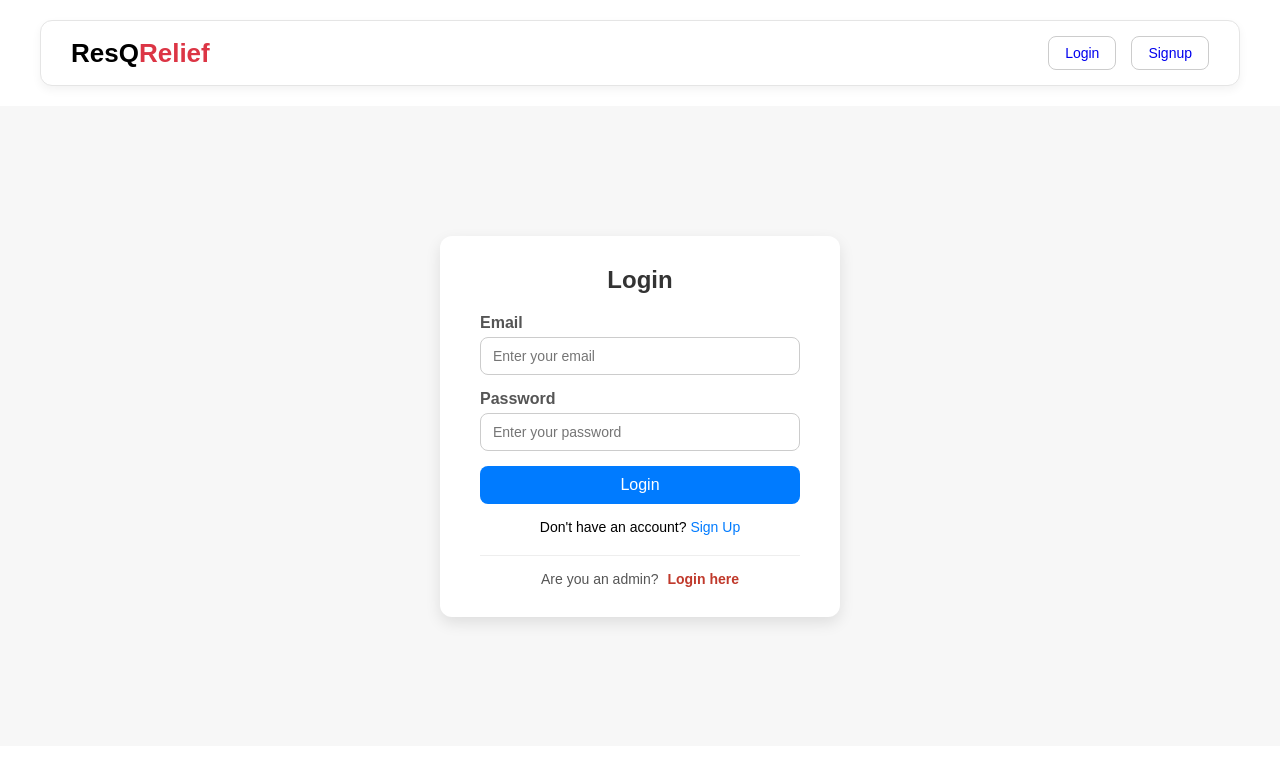
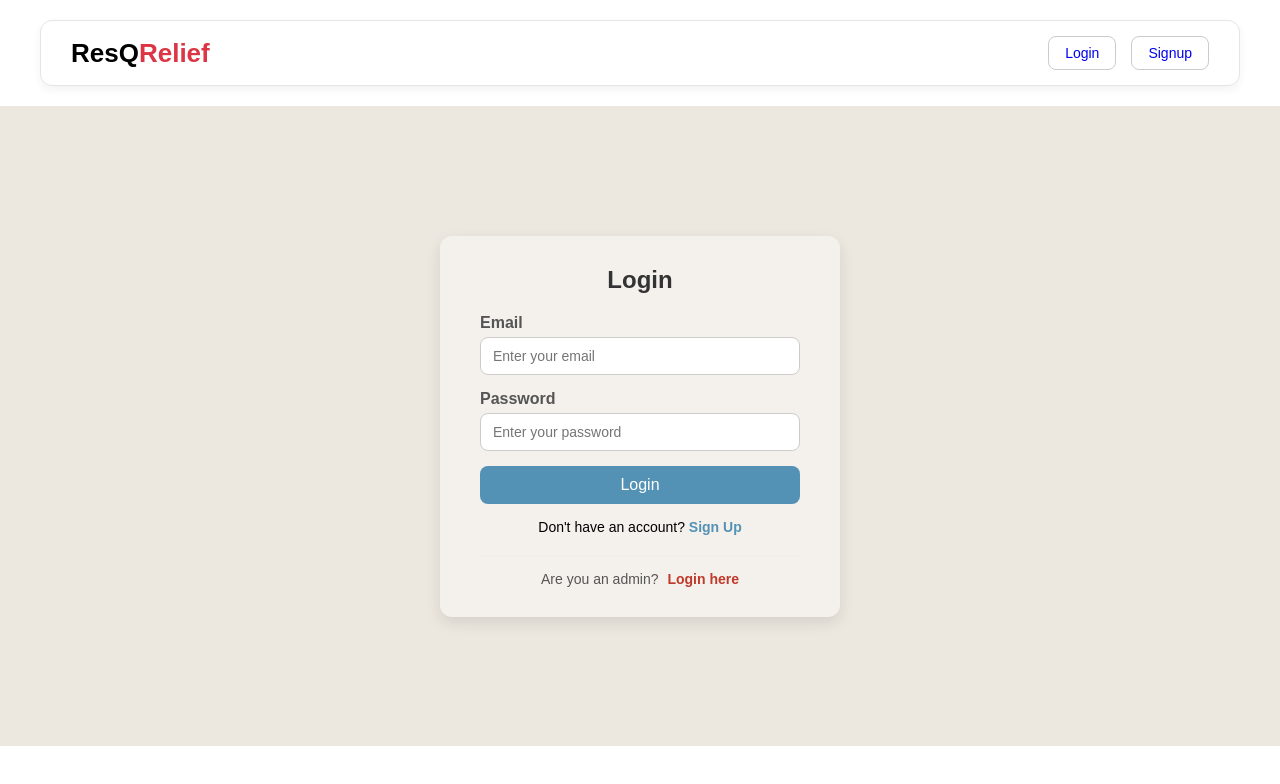
Before and after one commit to Nishat-Annan-Mim/ResQrelief, a React (Vite) app in the folder client/: page /login in a window 1280 px wide. Shown: the top 784 px of the page. Built offline with nearby package versions, Linux system fonts and the light colour scheme.

Commit message:
login signup css change

```diff
--- a/client/src/Components/Login.css
+++ b/client/src/Components/Login.css
@@ -4,13 +4,13 @@
     justify-content: center;
     align-items: center;
     min-height: 80vh;
-    background-color: #f7f7f7;
+    background-color:  #ede8df;
     padding: 20px;
 }
 
 /* Card style */
 .login-card {
-    background: white;
+    background:  #f4f1ec;
     padding: 30px 40px;
     border-radius: 12px;
     box-shadow: 0 6px 15px rgba(0, 0, 0, 0.1);
@@ -46,7 +46,7 @@
 .login-btn-loginpage {
     width: 100%;
     padding: 10px;
-    background: #007bff;
+    background: #5392b5;
     color: white;
     font-size: 16px;
     border: none;
@@ -56,7 +56,7 @@
 }
 
 .login-btn:hover {
-    background: #0056b3;
+    background:  #5392b5;
     transform: translateY(-2px);
     box-shadow: 0 4px 10px rgba(0, 0, 0, 0.1);
 }
@@ -69,8 +69,9 @@
 }
 
 .redirect a {
-    color: #007bff;
+    color:  #5392b5;
     text-decoration: none;
+    font-weight: bold;
 }
 
 .redirect a:hover {
--- a/client/src/Components/Navbar.css
+++ b/client/src/Components/Navbar.css
@@ -81,9 +81,9 @@
 /* Login + Signup hover (blue) */
 .login-btn:hover,
 .signup-btn:hover {
-    background: #007bff;
+    background: #5392b5;
     color: white;
-    border-color: #007bff;
+    border-color: #5392b5;
 }
 
 /* Logout hover (red) */
--- a/client/src/Components/Signup.css
+++ b/client/src/Components/Signup.css
@@ -4,13 +4,13 @@
     justify-content: center;
     align-items: center;
     min-height: 80vh;
-    background-color: #f7f7f7;
+    background-color:  #ede8df;
     padding: 20px;
 }
 
 /* Card style */
 .signup-card {
-    background: white;
+    background:  #f4f1ec;
     padding: 30px 40px;
     border-radius: 12px;
     box-shadow: 0 6px 15px rgba(0, 0, 0, 0.1);
@@ -45,7 +45,7 @@
 .signup-btn-signuppage {
     width: 100%;
     padding: 10px;
-    background: #007bff;
+    background:  #5392b5;
     color: white;
     font-size: 16px;
     border: none;
@@ -55,7 +55,7 @@
 }
 
 .signup-btn:hover {
-    background: #0056b3;
+    background:  #5392b5;
     transform: translateY(-2px);
     box-shadow: 0 4px 10px rgba(0, 0, 0, 0.1);
 }
@@ -68,8 +68,10 @@
 }
 
 .redirect a {
-    color: #007bff;
+    color:  #5392b5;
     text-decoration: none;
+    font-weight: bold;
+
 }
 
 .redirect a:hover {
```
